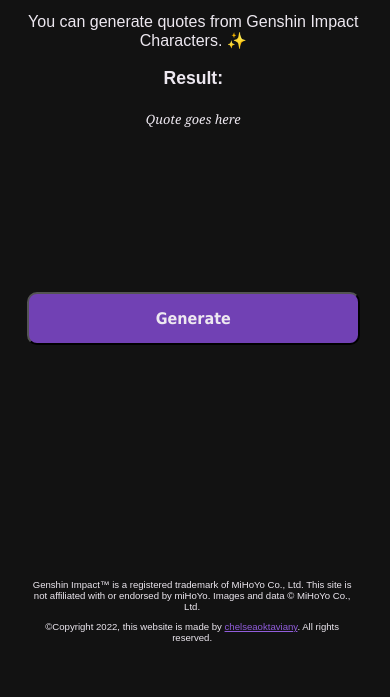
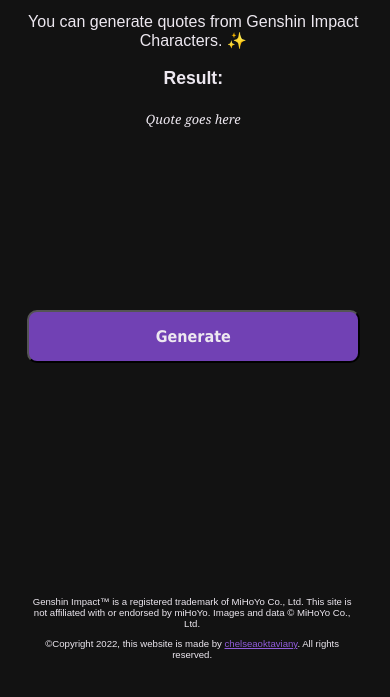
Before and after one commit to chelseaoktaviany/genshinimpact-quotes, a plain HTML site: page index.html in a window 390 px wide. Shown: the part 77-774 px from the top of the page. Drawn offline with Linux system fonts and the light colour scheme.

Commit message:
Update style.css

```diff
--- a/style.css
+++ b/style.css
@@ -178,7 +178,7 @@ footer a:hover {
     line-height: 2em;
   }
   button {
-    margin: 50% 0;
+    margin: 55% 0;
     padding: 15px;
     width: 90%;
     font-size: 1rem;
@@ -187,7 +187,7 @@ footer a:hover {
     position: absolute;
     width: 90%;
     left: 2%;
-    top: 81%;
+    top: 83%;
   }
   footer p {
     font-size: 0.6em;
```
